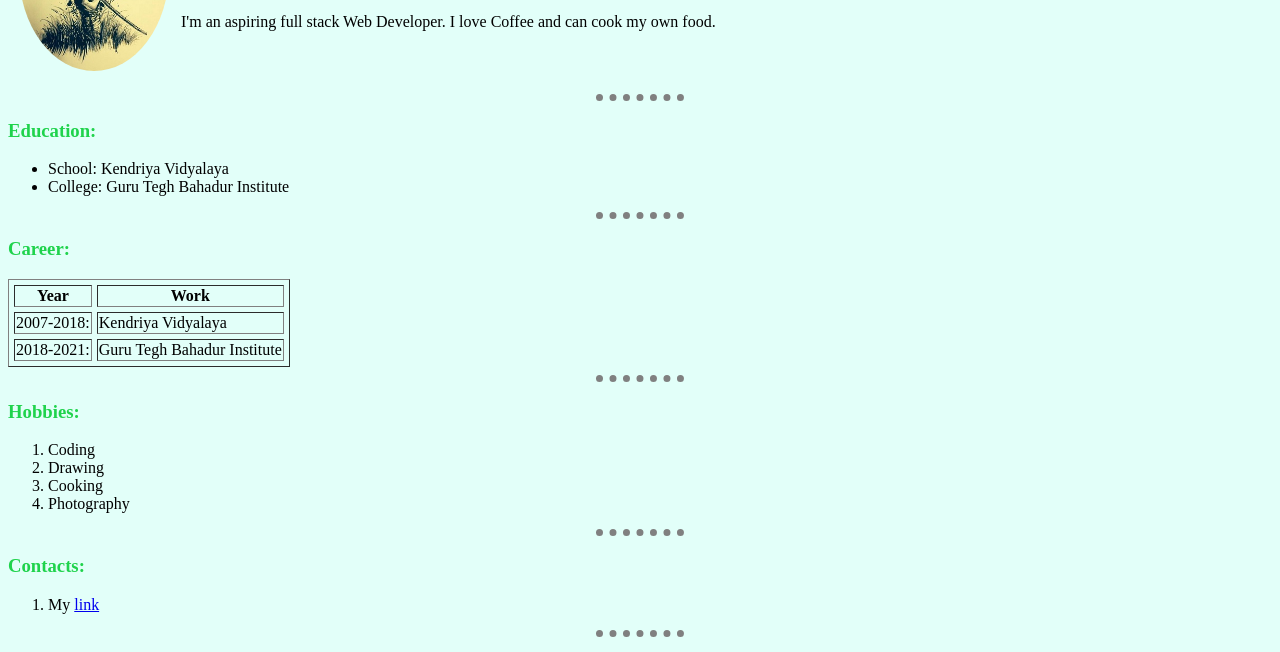
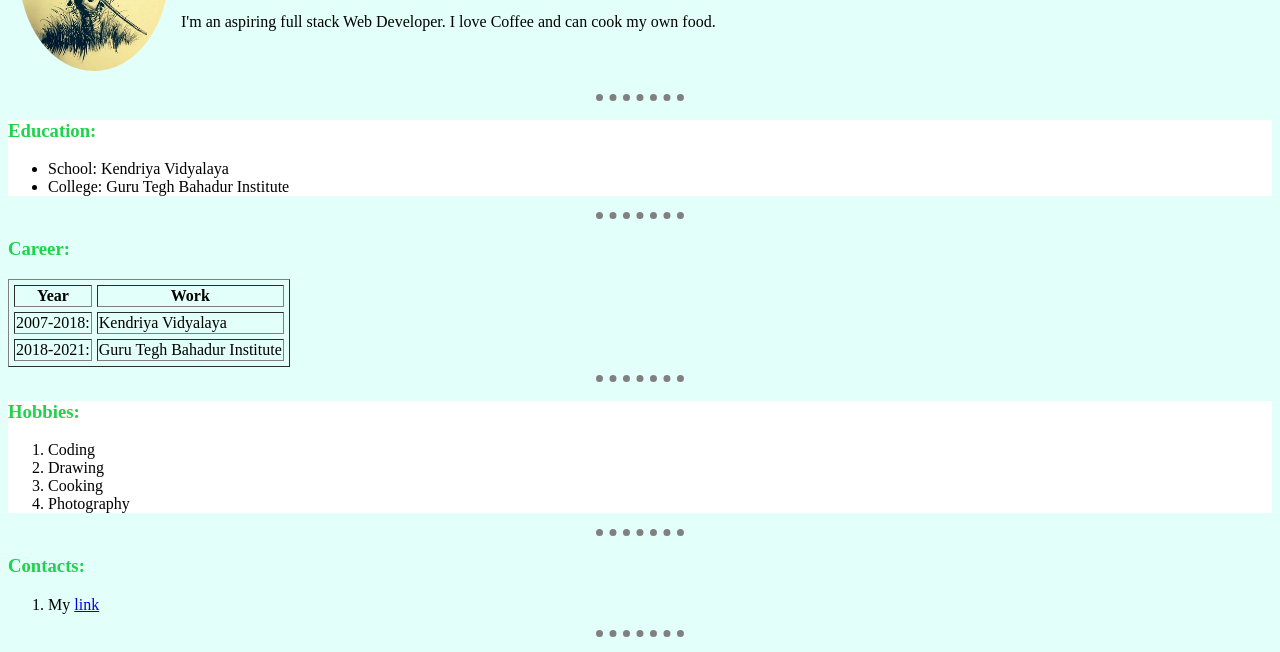
Before and after one commit to rogue-wild/mycv, a plain HTML site: page index.html in a window 1280 px wide. Shown: the part 148-800 px from the top of the page. Drawn offline with Linux system fonts and the light colour scheme.

Commit message:
Update style.css

```diff
--- a/css/style.css
+++ b/css/style.css
@@ -1,4 +1,6 @@
-
+.white{
+background-color:white;
+}
 
 body {
     background-color: #e2fff9;
```
